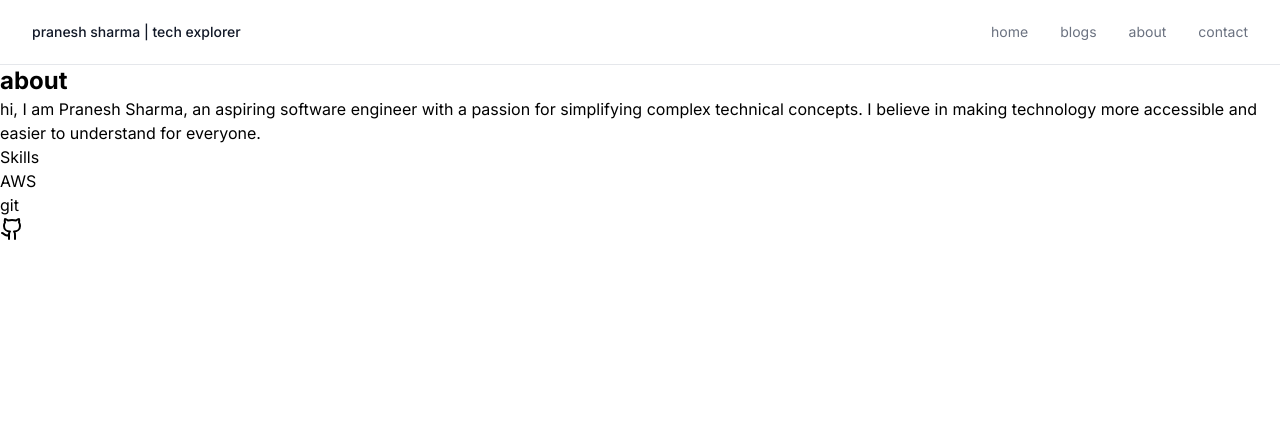
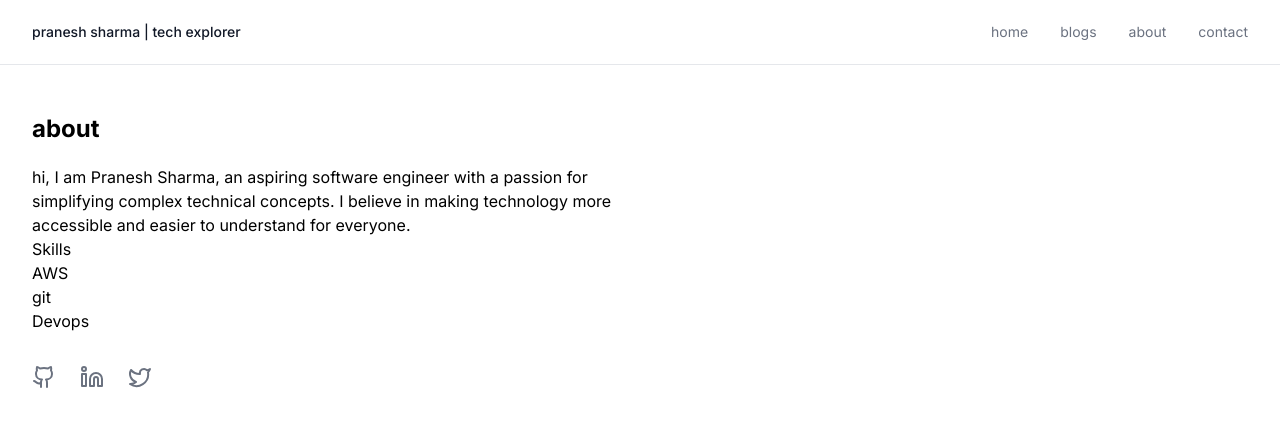
Before and after one commit to praneshsharma10/blog_greyscale, a Next.js app: page /about in a window 1280 px wide. Shown: the top 426 px of the page. Built offline with nearby package versions, Linux system fonts and the light colour scheme.

Commit message:
about page basic structure

```diff
--- a/app/about/page.tsx
+++ b/app/about/page.tsx
@@ -1,13 +1,13 @@
-import { Github } from "lucide-react";
+import { Github , Linkedin , Twitter } from "lucide-react";
 import Link from "next/link";
 
 
 export default function AboutPage() {
     return (
-      <div className="">
-        <div className="">
+      <div className="mx-auto max-w-7xl px-6 py-12 lg:px-8">
+        <div className="grid gap-12 md:grid-cols-2">
             <div className="">
-                <h1 className="font-bold text-2xl text-black justify-center	">
+                <h1 className="font-bold text-2xl text-black justify-center mb-5">
                     about
                 </h1>
                 <div>
@@ -22,16 +22,23 @@ export default function AboutPage() {
                     <ul>
                         <li>AWS</li>
                         <li>git</li>
+                        <li>Devops</li>
+
                     </ul>
 
                 </div>
 
                 {/* icons */}
-                <div className="flex gap-4">
-                    <Link href="">
-                        <Github className="" size={24} />
+                <div className="flex gap-6 mt-8">
+                    <Link href="https://github.com" className="text-gray-500 hover:text-gray-900">
+                    <Github className="h-6 w-6" />
                     </Link>
-
+                    <Link href="https://linkedin.com" className="text-gray-500 hover:text-gray-900">
+                    <Linkedin className="h-6 w-6" />
+                    </Link>
+                    <Link href="https://twitter.com" className="text-gray-500 hover:text-gray-900">
+                    <Twitter className="h-6 w-6" />
+                    </Link>
                 </div>
 
             </div>
```
